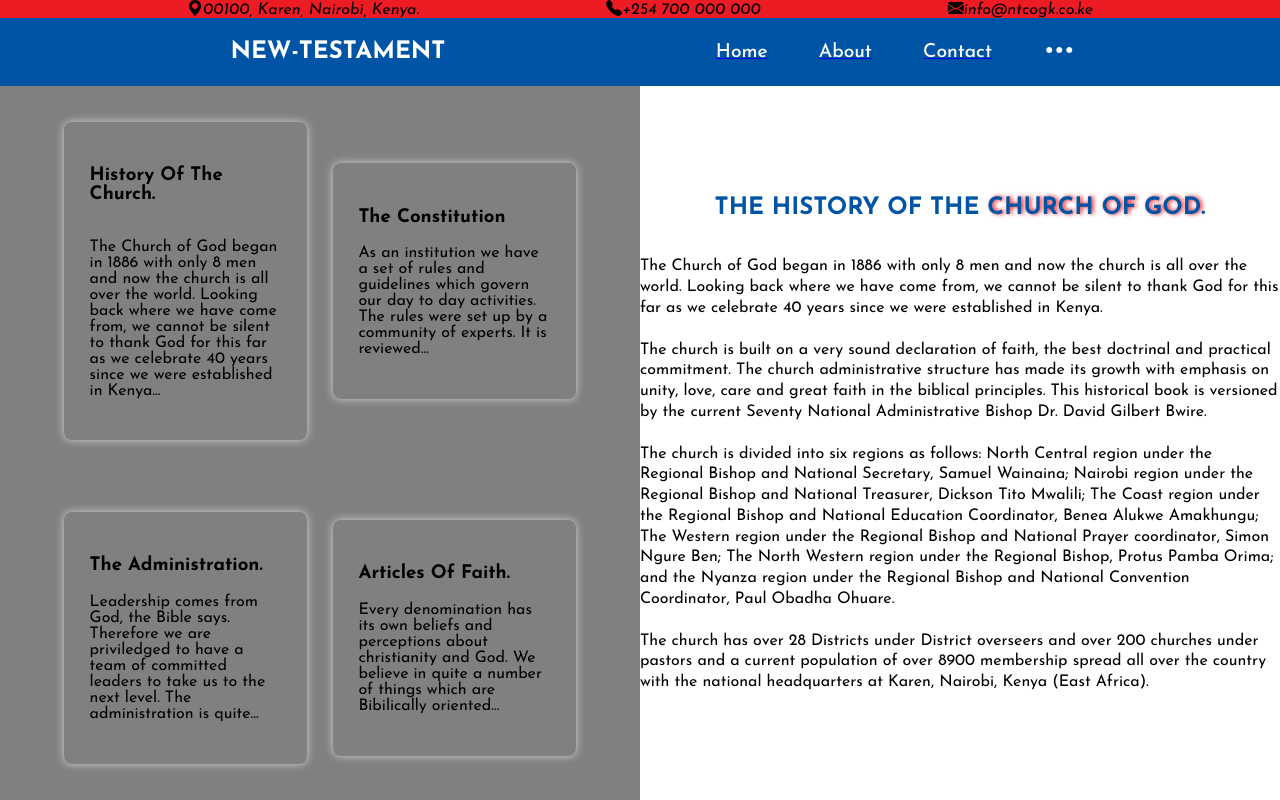
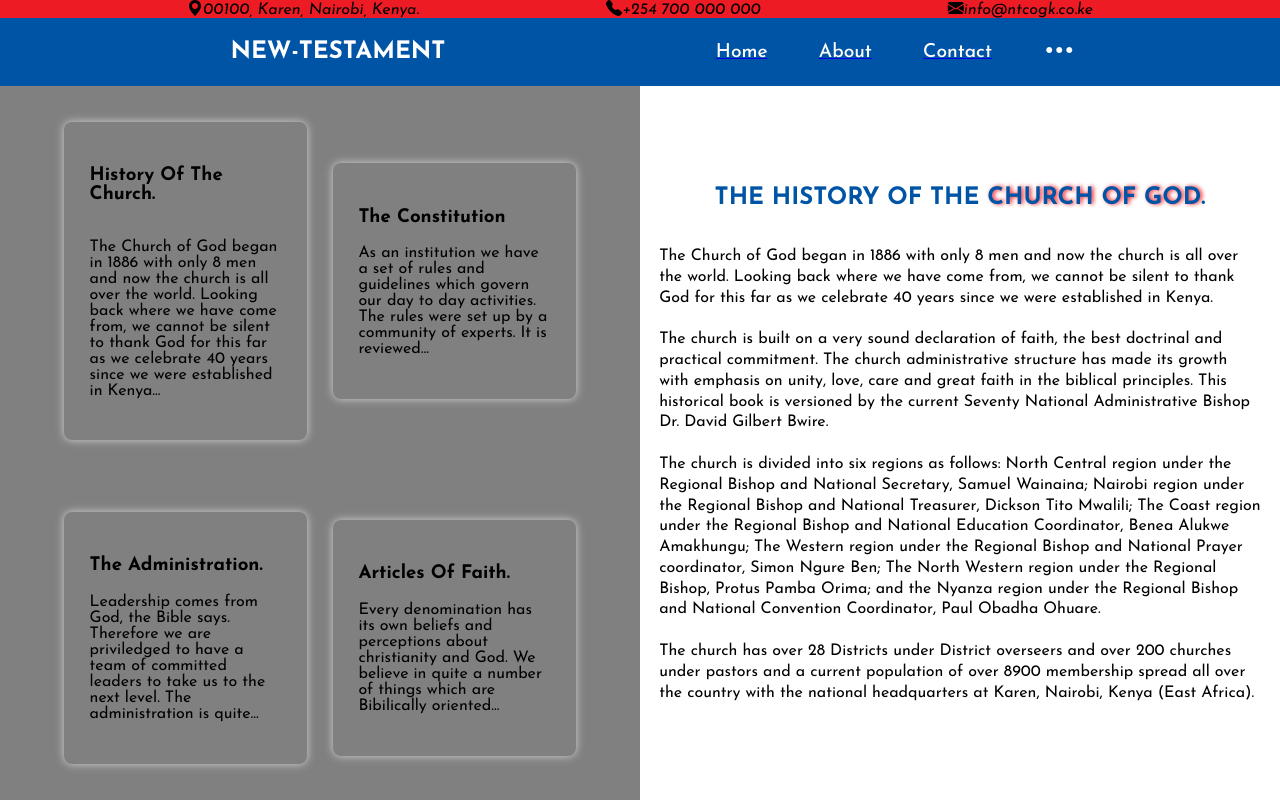
Before and after one commit to Omillo-Charles/New-Testament, a React (Vite) app in the folder new-testament/: page /ourchurch in a window 1280 px wide. Shown: the top 800 px of the page. Built offline with nearby package versions, Linux system fonts and the light colour scheme; a web font is replaced by a local one.

Commit message:
Some little changes to the content section

```diff
--- a/new-testament/src/Contents/History.css
+++ b/new-testament/src/Contents/History.css
@@ -5,6 +5,7 @@ div.history{
     flex-direction: column;
     font-size: 1rem;
     font-weight: 400;
+    padding: 1.2rem;
 }
 
 div.heading{
```
